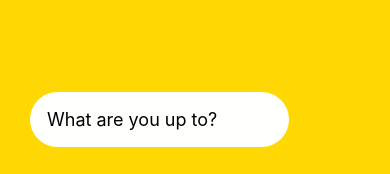
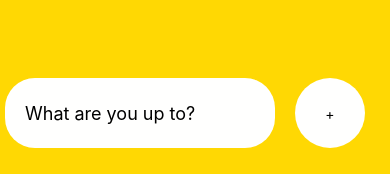
Before and after one commit to irinrudko/expo-project, a React Native app: screen / in a window 390 px wide. Shown: the part 667-841 px from the top of the page. Built offline with nearby package versions, Linux system fonts and the light colour scheme.

Commit message:
style: fix input styles

```diff
--- a/App.tsx
+++ b/App.tsx
@@ -22,7 +22,7 @@ export default function App() {
             <View style={styles.main}>
                 <Text style={styles.title}>Today's tasks</Text>
                 <Tasks />
-                <View>
+                <View style={styles.inputContainer}>
                     {/* <TouchableOpacity style={styles.button} onPress={() => {}}>
                         <Text>TouchableOpacity</Text>
                     </TouchableOpacity>
@@ -35,6 +35,9 @@ export default function App() {
                         placeholder="What are you up to?"
                         style={styles.input}
                     />
+                    <TouchableOpacity style={styles.button} onPress={() => {}}>
+                        <Text>+</Text>
+                    </TouchableOpacity>
                 </View>
             </View>
         </View>
@@ -87,25 +90,38 @@ const styles = StyleSheet.create({
     text: {
         fontSize: 20,
     },
-    input: {
-        width: '70%',
-        backgroundColor: '#fffffe',
-        fontSize: 18,
-        margin: 20,
-        padding: 17,
-        borderRadius: 30,
-        marginBottom: 30,
-    },
+
     boxTask: {
         flexDirection: 'row',
         paddingVertical: 4,
         paddingHorizontal: 20,
         marginVertical: 3,
     },
+    inputContainer: {
+        flex: 1,
+        flexDirection: 'row',
+        // backgroundColor: 'blue',
+        justifyContent: 'space-between',
+        alignItems: 'center',
+        margin: 20,
+        marginLeft: 0,
+    },
+    input: {
+        width: 270,
+        backgroundColor: '#fffffe',
+        fontSize: 18,
+        margin: 20,
+        marginLeft: 0,
+        padding: 20,
+        height: 70,
+        borderRadius: 30,
+    },
     button: {
         backgroundColor: '#fffffe',
-        padding: 12,
-        marginVertical: 10,
-        width: 150,
+        width: 70,
+        height: 70,
+        borderRadius: 50,
+        justifyContent: 'center',
+        alignItems: 'center',
     },
 })
```
